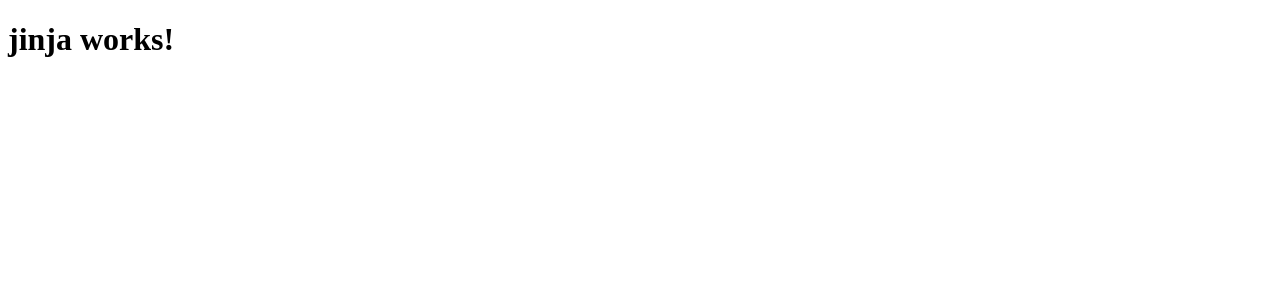
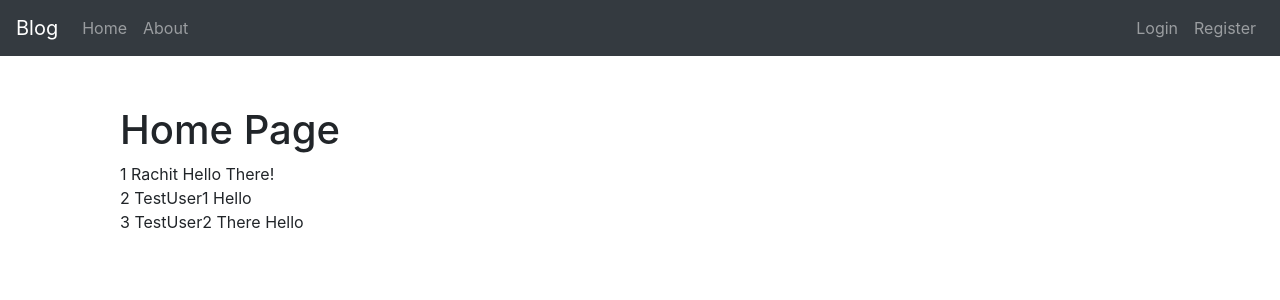
Before and after one commit to Rachit74/django-blog, a Django app: page / in a window 1280 px wide. Shown: the top 300 px of the page. Run offline with Django 5.2, Linux system fonts and the light colour scheme; some libraries are stand-ins or nearby versions.

Commit message:
dummy data and CSS Styling

```diff
--- /dev/null
+++ b/django_project/blog/static/blog/style.css
@@ -0,0 +1,3 @@
+.container {
+    padding: 50px;
+}
--- a/django_project/blog/templates/blog/base.html
+++ b/django_project/blog/templates/blog/base.html
@@ -1,13 +1,43 @@
+<!-- {% load static %} -->
 <!DOCTYPE html>
 <html lang="en">
 <head>
     <meta charset="UTF-8">
     <meta name="viewport" content="width=device-width, initial-scale=1.0">
+    <!-- Bootstrap CSS link -->
+    <link rel="stylesheet" href="https://cdn.jsdelivr.net/npm/bootstrap@4.0.0/dist/css/bootstrap.min.css" integrity="sha384-Gn5384xqQ1aoWXA+058RXPxPg6fy4IWvTNh0E263XmFcJlSAwiGgFAW/dAiS6JXm" crossorigin="anonymous">
+
+    <!-- custom CSS -->
+     <link rel="stylesheet" href="{% static 'blog/style.css' %}">
+
     <title>{% block title %} {% endblock %} </title>
 </head>
 <body>
-    {% block content %}
 
-    {% endblock %}
+    <!-- navbar -->
+    <nav class="navbar navbar-expand-lg navbar-dark bg-dark">
+        <a class="navbar-brand" href="/">Blog</a>
+        <div class="navbar-nav mr-auto">
+          <a class="nav-item nav-link" href="/">Home</a>
+          <a class="nav-item nav-link" href="/About">About</a>
+        </div>
+        <div class="navbar-nav ml-auto">
+          <a class="nav-item nav-link" href="#">Login</a>
+          <a class="nav-item nav-link" href="#">Register</a>
+        </div>
+      </nav>
+
+
+      <div class="container">
+
+        {% block content %}
+
+        {% endblock %}
+      </div>
+
+    <!-- bootstrap JS Links -->
+    <script src="https://code.jquery.com/jquery-3.2.1.slim.min.js" integrity="sha384-KJ3o2DKtIkvYIK3UENzmM7KCkRr/rE9/Qpg6aAZGJwFDMVNA/GpGFF93hXpG5KkN" crossorigin="anonymous"></script>
+    <script src="https://cdn.jsdelivr.net/npm/popper.js@1.12.9/dist/umd/popper.min.js" integrity="sha384-ApNbgh9B+Y1QKtv3Rn7W3mgPxhU9K/ScQsAP7hUibX39j7fakFPskvXusvfa0b4Q" crossorigin="anonymous"></script>
+    <script src="https://cdn.jsdelivr.net/npm/bootstrap@4.0.0/dist/js/bootstrap.min.js" integrity="sha384-JZR6Spejh4U02d8jOt6vLEHfe/JQGiRRSQQxSfFWpi1MquVdAyjUar5+76PVCmYl" crossorigin="anonymous"></script>
 </body>
 </html>
--- a/django_project/blog/templates/blog/home.html
+++ b/django_project/blog/templates/blog/home.html
@@ -4,6 +4,13 @@
 
 {% block content %}
 
-<h1>jinja works!</h1>
+<h1>Home Page</h1>
+
+{% for post in posts %}
+{{post.id}}
+{{post.name}}
+{{post.content}}
+<br>
+{% endfor %}
 
 {% endblock %}
--- a/django_project/blog/views.py
+++ b/django_project/blog/views.py
@@ -1,10 +1,33 @@
 from django.shortcuts import render
 from django.http import HttpResponse
+
+# dummy data
+
+posts = [
+    {
+        'id': 1,
+        'name': 'Rachit',
+        'content': 'Hello There!',
+    },
+    {
+        'id': 2,
+        'name': 'TestUser1',
+        'content': 'Hello',
+    },
+    {
+        'id': 3,
+        'name': 'TestUser2',
+        'content': 'There Hello',
+    },
+]
 
 #views
 
 def home(request):
-    return render(request,'blog/home.html')
+    context = {
+        'posts': posts,
+    }
+    return render(request,'blog/home.html', context=context)
 
 def about(request):
-    return HttpResponse("Blog About")
+    return render(request, "blog/about.html")
```
Also changed, not shown: django_project/blog/templates/blog/about.html (+9 -0 lines).
